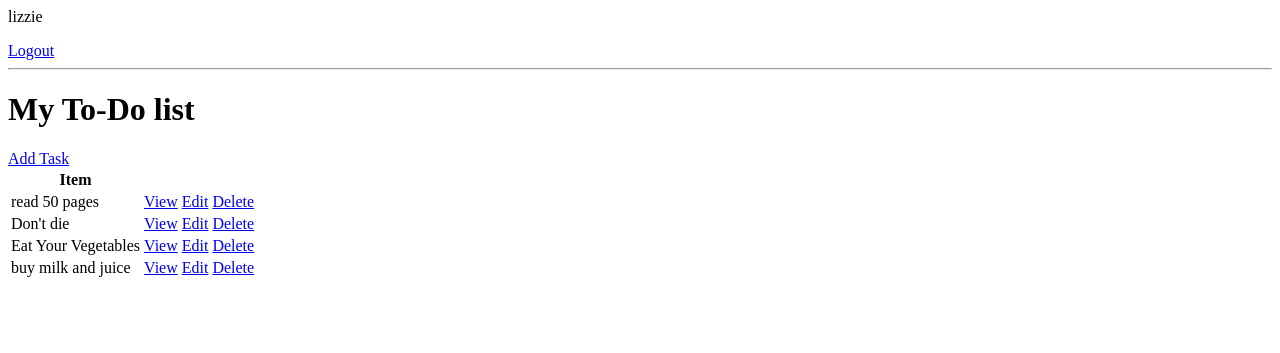
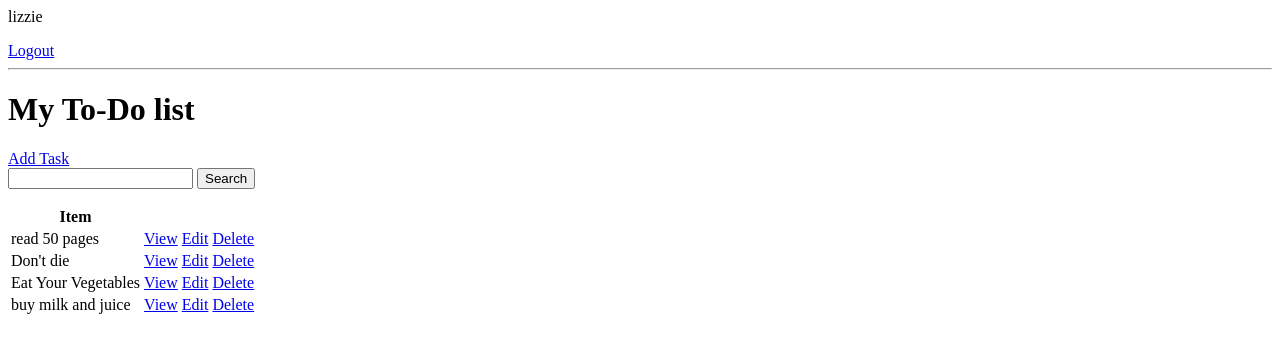
Before and after one commit to el-shes/to_do_list_djangoProject, a Django app: page / in a window 1280 px wide. Shown: the top 353 px of the page. Run offline with Django 4.2, Linux system fonts and the light colour scheme; a user stored in the database is signed in; data comes from the database, SQL or seed files in the repository; both versions use the stored data as it was after the commit.

Commit message:
Search engine added

```diff
--- a/list_app/views.py
+++ b/list_app/views.py
@@ -54,6 +54,12 @@ class TaskList(LoginRequiredMixin, ListView):
         context = super().get_context_data(**kwargs)
         context['tasks'] = context['tasks'].filter(user=self.request.user)
         context['count'] = context['tasks'].filter(complete=False).count()
+        # adding search button logic
+        search_input = self.request.GET.get('search-area') or ''
+        if search_input:
+            context['tasks'] = context['tasks'].filter(task_title__startswith=search_input)
+
+        context['search_input'] = search_input
         return context
 
 
--- a/templates/list_app/task_list.html
+++ b/templates/list_app/task_list.html
@@ -10,6 +10,12 @@
 <h1>My To-Do list {{ color }}</h1>
 
 <a href="{% url 'create-task' %}">Add Task</a>
+
+<form method="GET">
+    <!-- search button -->
+    <input type="text" name="search-area" value="{{ search_input }}">
+    <input type="submit" value="Search">
+</form>
 
 <table>
     <tr>
```
Also changed, not shown: db.sqlite3.
